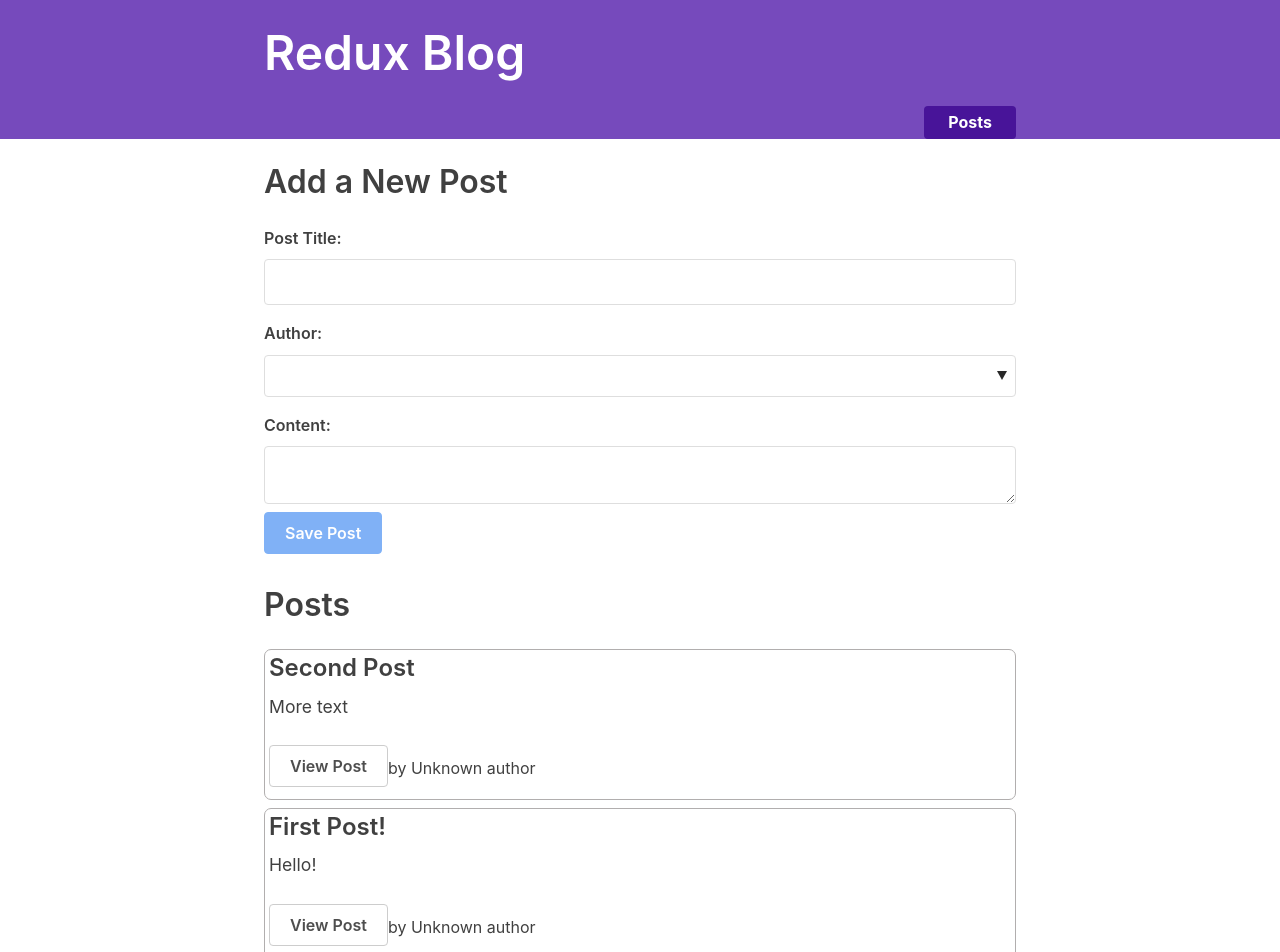
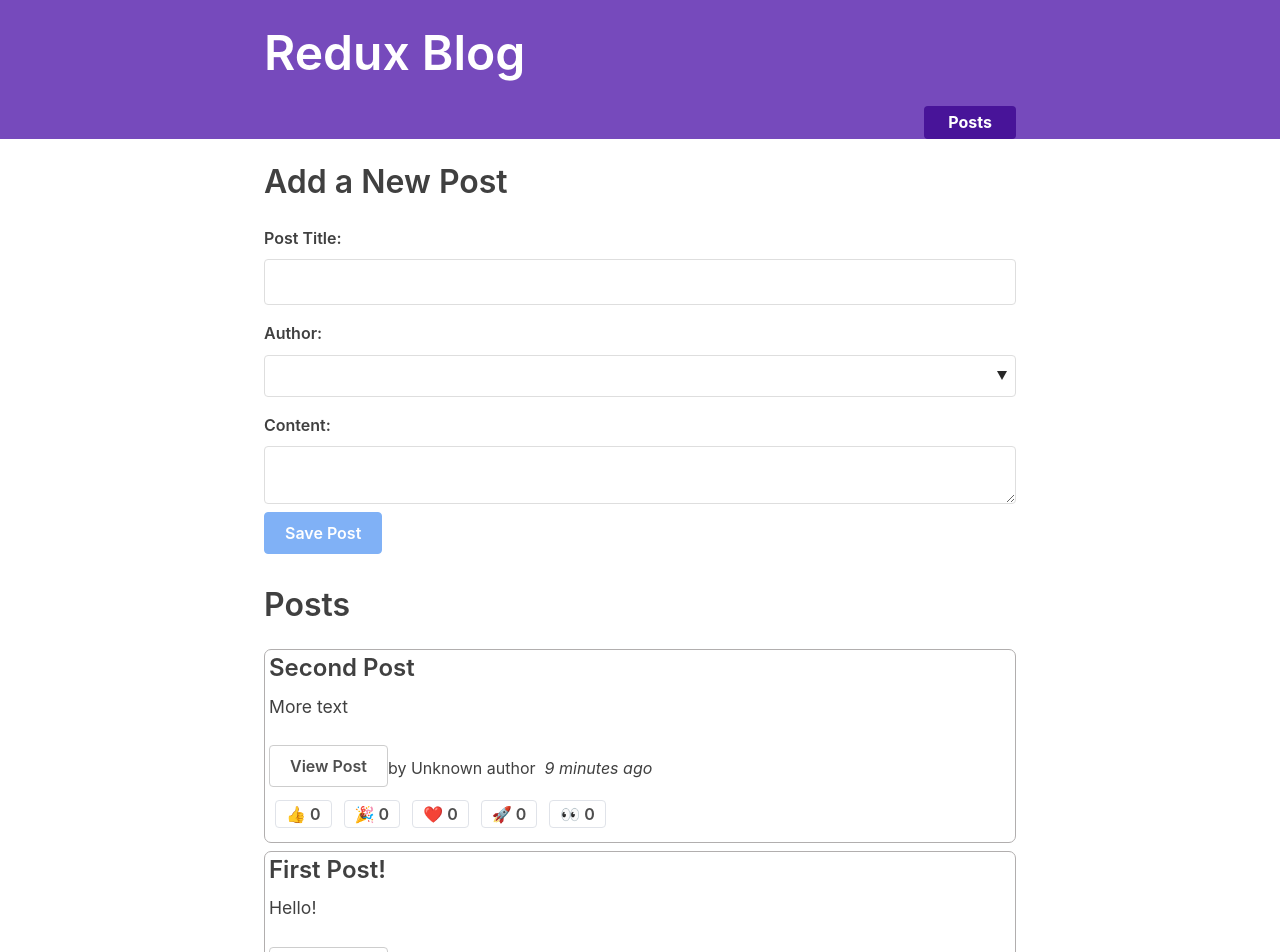
Before and after one commit to macadadi/redux-blog, a React (Create React App) app: page / in a window 1280 px wide. Shown: the top 952 px of the page. Built offline with nearby package versions, Linux system fonts and the light colour scheme; what miragejs, txtgen would draw is missing.

Commit message:
v003 passing data to different components

```diff
--- a/src/features/posts/AddPostForm.js
+++ b/src/features/posts/AddPostForm.js
@@ -1,6 +1,7 @@
 import React, { useState } from 'react'
 import {useDispatch,useSelector} from 'react-redux'
 import {postAdded} from './postsSlice'
+
 import { nanoid } from '@reduxjs/toolkit'
 
 export const AddPostForm = () => {
--- a/src/features/posts/PostsList.js
+++ b/src/features/posts/PostsList.js
@@ -2,7 +2,8 @@
 import React from "react"
 import { Link } from 'react-router-dom'
 import {  PostAuthor} from './PostAuthor'
-
+import {TimeAgo} from './TimeAgo'
+import {ReactionButtons} from "./ReactionButtons"
 export const PostsList =()=>{
 	const posts = useSelector((state)=>state.posts)
     const orderedPosts = posts.slice().sort((a, b) => b.date.localeCompare(a.date))
@@ -16,6 +17,8 @@
         View Post
       </Link>
       <PostAuthor  userId={post.user} />
+      <TimeAgo timestamp={post.date} />
+      <ReactionButtons  post={post}/>
     </article>
   ))
 
--- /dev/null
+++ b/src/features/posts/ReactionButtons.js
@@ -0,0 +1,28 @@
+import React from 'react'
+import { useDispatch } from 'react-redux'
+import { reactionAdded } from './postsSlice'
+
+
+const reactionEmoji = {
+  thumbsUp: '👍',
+  hooray: '🎉',
+  heart: '❤️',
+  rocket: '🚀',
+  eyes: '👀'
+}
+
+export const ReactionButtons = ({ post }) => {
+   const dispatch = useDispatch()
+  const reactionButtons = Object.entries(reactionEmoji).map(([name, emoji]) => {
+    return (
+      <button key={name} type="button" className="muted-button reaction-button"
+                   onClick={() =>dispatch(reactionAdded({ postId: post.id, reaction: name }))
+
+        }>
+        {emoji} {post.reactions[name]}
+      </button>
+    )
+  })
+
+  return <div>{reactionButtons}</div>
+}
--- a/src/features/posts/SinglePostPage.js
+++ b/src/features/posts/SinglePostPage.js
@@ -1,6 +1,8 @@
 import React from 'react'
 import { useSelector } from 'react-redux'
 import { Link } from 'react-router-dom'
+import {TimeAgo} from './TimeAgo'
+
 
 export const SinglePostPage = ({ match }) => {
   console.log(match)
@@ -26,6 +28,7 @@
                 <Link to={`/editPost/${post.id}`} className="button">
           Edit Post
         </Link>
+        <TimeAgo timestamp={post.date}/>
       </article>
     </section>
   )
--- a/src/features/posts/postsSlice.js
+++ b/src/features/posts/postsSlice.js
@@ -3,14 +3,33 @@
 import { sub } from 'date-fns'
 
 const initialState = [
-  { id: '1', title: 'First Post!', content: 'Hello!' ,date: sub(new Date(), { minutes: 10 }).toISOString()},
-  { id: '2', title: 'Second Post', content: 'More text',date: sub(new Date(), { minutes: 9 }).toISOString() }
+  { id: '1', title: 'First Post!', content: 'Hello!' ,date: sub(new Date(), { minutes: 10 }).toISOString(),reactions:{
+  thumbsUp: 0,
+  hooray:  0,
+  heart: 0,
+  rocket: 0,
+  eyes: 0
+} },
+  { id: '2', title: 'Second Post', content: 'More text',date: sub(new Date(), { minutes: 9 }).toISOString(),reactions:{
+  thumbsUp:0,
+  hooray:0 ,
+  heart:0 ,
+  rocket:0 ,
+  eyes:0
+} }
 ]
 
 const postsSlice = createSlice({
   name: 'posts',
   initialState,
   reducers: {
+  	    reactionAdded(state, action) {
+      const { postId, reaction } = action.payload
+      const existingPost = state.find(post => post.id === postId)
+      if (existingPost) {
+        existingPost.reactions[reaction]++
+      }
+    },
           postAdded: {
       reducer(state, action) {
         state.push(action.payload)
@@ -23,6 +42,13 @@
             content,
             date: new Date().toISOString(),
             user :userId,
+            reactions :{
+  thumbsUp: 0,
+  hooray: 0,
+  heart: 0,
+  rocket: 0,
+  eyes: 0
+}
           }
         }
       }
@@ -38,6 +64,6 @@
   }
 })
 
-export const { postAdded, postUpdated } = postsSlice.actions
+export const { postAdded, postUpdated , reactionAdded} = postsSlice.actions
 
 export default postsSlice.reducer
```
